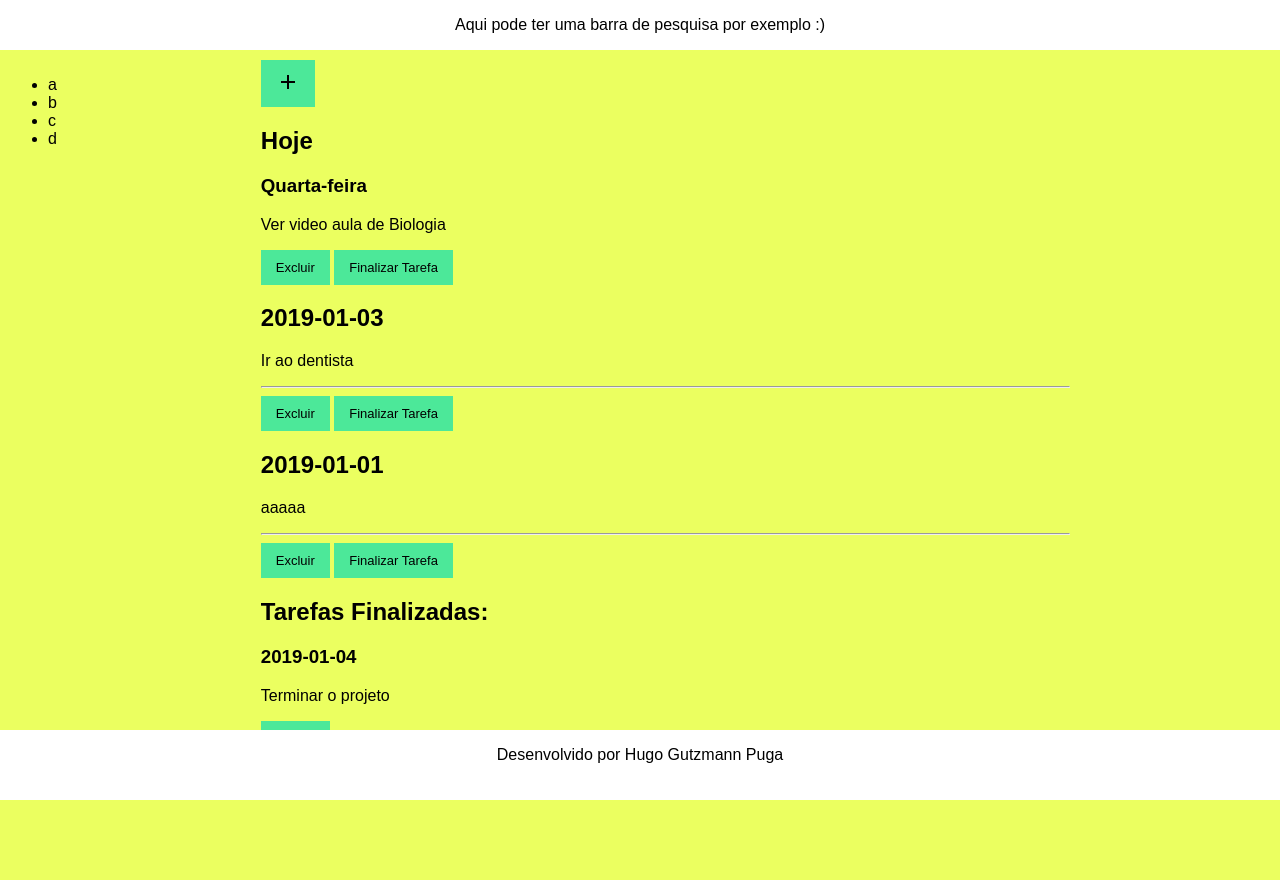
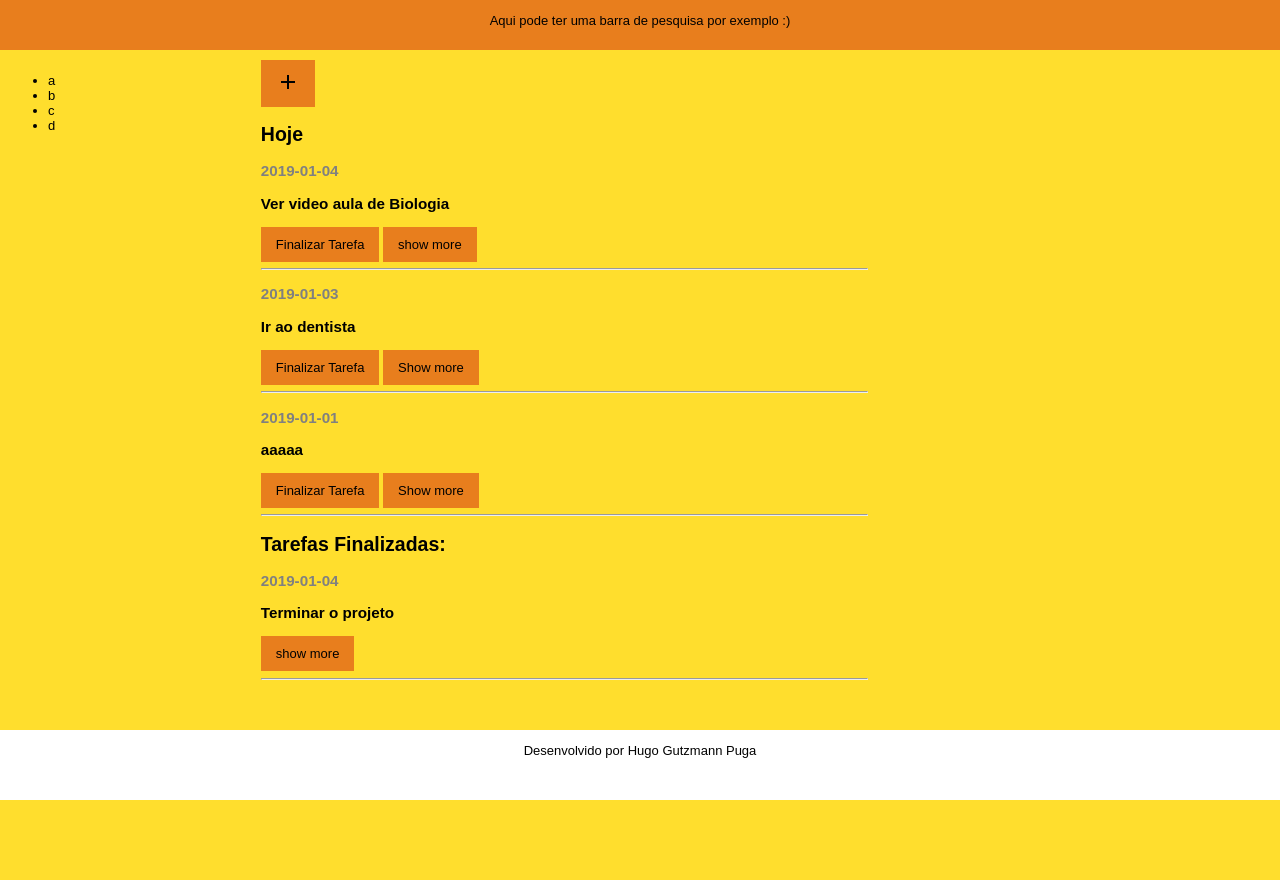
Before and after one commit to HugoGutzmann/ToDoList, a PHP site: page /app/controlers/ControlerGeral.php in a window 1280 px wide. Before the commit the page ends 800 px from the top, so only its background shows below. Run offline with PHP 8.4, Linux system fonts and the light colour scheme; data comes from the database, SQL or seed files in the repository; both versions use the stored data as it was after the commit.

Commit message:
Add files via upload

```diff
--- a/ToDoList/app/controlers/ControlerGeral.php
+++ b/ToDoList/app/controlers/ControlerGeral.php
@@ -39,6 +39,7 @@ switch ($acao) {
 		);
 
 	$crud = new geralCrud();
+
 	//chama a função addTarefa
 	$tarefa = $crud->addTarefa($obj);
 
@@ -54,7 +55,7 @@ switch ($acao) {
 	//chama a função excluiTarefa
 	$excluir = $crud->excluiTarefa($idTarefa);
 
-		header('Location : ControlerGeral.php?acao=index');
+		header('Location: ControlerGeral.php?acao=index');
 
 		break;
 
@@ -74,7 +75,7 @@ switch ($acao) {
 		//exclui a tarefa já finalizada da tabela "Afazeres"
 		$excluiTarefa = $crud->excluiTarefa($idTarefa);
 
-		header('Location : ControlerGeral.php');
+		header('Location: ControlerGeral.php');
 
 		break;
 
@@ -87,6 +88,9 @@ switch ($acao) {
 
 		$excluiF = $crud->excluiTarefaF($id);
 
+		header('Location: ControlerGeral.php');
+
+
 		break;
 
 }
--- a/ToDoList/app/view/index.php
+++ b/ToDoList/app/view/index.php
@@ -2,7 +2,7 @@
 <html lang="en">
 <head>
 	<meta charset="UTF-8">
-	<link rel="stylesheet" href="../../assets/css/css.css">
+	<link rel="stylesheet" href="../../assets/css/cssoriginal.css">
 	<!-- eu não soube como linkar o js, por isso ele ficou no final da pagina, mas o arquivo continua existindo -->
 	<link rel="stylesheet" href="../../assets/js/js.js">
 	<title>ToDoList</title>
@@ -21,7 +21,7 @@ $tarefas = array('a','b');
 <div class="container">
 
 <div class="navbar">
-
+<!-- Aqui é uma barra lateral e poderia ter diferente ações como por exemplo itens que permitem a navegação na pagina-->
 	<ul>
 		<li>a</li>
 		<li>b</li>
@@ -30,46 +30,53 @@ $tarefas = array('a','b');
 	</ul>
 
 </div>
+<div class="corpoabsoluto">
 
-<section>
+<section class="formulario">
 	<a class="accordion" ><img src="../../assets/img/baseline-add-24px.svg"></img></a>
 	<form action="../controlers/controlerGeral.php?acao=newtarefa" method="post" class="panel">
-		<div >
+		<div class="campo" >
 			<label>Digite aqui o nome da sua tarefa</label>
-			<input type="text" name="nome" require placeholder="Exemplo: 'Caminhar 4 km'">
+			<input type="text" name="nome" id="nome" require placeholder="Exemplo: 'Caminhar 4 km'">
 		</div>
 
-		<div>
+		<div class="campo">
 			<label>Detalhe-a</label>
-			<input type="text" name="descricao" require placeholder="Exemplo: 'Sair de casa as 20:00hrs' ">
+			<input type="text" name="descricao" id="detalhe" require placeholder="Exemplo: 'Sair de casa as 20:00hrs' ">
 		</div>
 
-		<input type="submit">
+		<input id="submit" type="submit" value="Guarda">
 
 	</form>
 </section>
-
 <section>
 <!-- Mostra o dia atual -->
 <?php if(isset($tarefasHoje)){ ?>
  <h2>Hoje</h2>
- <!--Seguido do dia referente à semana -->
- <h3>Quarta-feira</h3>
+
 
 <!-- Mostra apenas as tarefas do dia atual, caso houver, claro -->
  <?php foreach ($tarefasHoje as $tarefaHoje): ?>
-<div class="accordion">
+	<!--$data2 = date("d/m/Y", $data);
+	Não consegui manipular para o padrão sul americano dia/mês/ano :( -->
 
-	 	<p><?= $tarefaHoje->nome ?></p>
-	 	<a href="../controlers/controlerGeral.php?acao=excluiTarefa&idtarefa=<?=$tarefaHoje->id?>">Excluir</a>
+	<!--E o dia que ela foi cadastrada -->
+ 		<h3 class="data"><?= $tarefaHoje->data?></h3>
+		<!--mostra o nome da tarefa -->
+	 	<h3><?= $tarefaHoje->nome ?></h3>
+
+
 	 	<a href="../controlers/controlerGeral.php?acao=finalizaTarefa&idtarefa=<?=$tarefaHoje->id?>">Finalizar Tarefa</a>
+	 	<div class="accordion">show more</div>
 
+<div class="panel">
+	<h3 class="data">Detalhes:</h3>
+	<p><?=$tarefaHoje->descricao?></p>
+	<a href="../controlers/controlerGeral.php?acao=excluiTarefa&idtarefa=<?=$tarefaHoje->id?>">Excluir</a>
 </div>
-<div class="panel">
-	<p><?=$tarefaHoje->descricao?></p>
-</div>
-
+ <hr>
  <?php endforeach; } ?>
+</section>
 
 	<!-- Caso existir, mostra as tarefas de outros dias -->
 
@@ -78,31 +85,28 @@ $tarefas = array('a','b');
  if (isset($tarefasHum)) {
 
  foreach ($tarefasHum as $tarefaHum) : ?>
- <div class="accordion">
-	<h2><?php
+ 	<section>
+	<h3 class="data"><?php 	$data = $tarefaHum->data;
 
-	$data = $tarefaHum->data;
-	//$data2 = date("d/m/Y", $data);
-	//Não consegui manipular para o padrão sul americano dia/mês/ano :(
 	echo $data;
 
-		?></h2>
+		?></h3>
+
+	 	<h3><?= $tarefaHum->nome ?></h3>
+
+	 	<a href="../controlers/controlerGeral.php?acao=finalizaTarefa&idtarefa=<?=$tarefaHum->id?>">Finalizar Tarefa</a>
+		<div class="accordion">Show more</div>
 
 
 
-	 	<p><?= $tarefaHum->nome ?></p>
-	 	<hr>
+<div class="panel">
+	<h3 class="data">Detalhes:</h3>
+	<p><?= $tarefaHum->descricao ?></p>
 	 	<a href="../controlers/controlerGeral.php?acao=excluiTarefa&idtarefa=<?=$tarefaHum->id?>">Excluir</a>
-	 	<a href="../controlers/controlerGeral.php?acao=finalizaTarefa&idtarefa=<?=$tarefaHum->id?>">Finalizar Tarefa</a>
-
-
 </div>
-<div class="panel">
-	<p><?= $tarefaHum->descricao ?></p>
-</div>
-
+<hr>
  <?php endforeach; } ?>
-
+</section>
 
  <?php
 
@@ -110,24 +114,26 @@ $tarefas = array('a','b');
  //print_r($finalizadas[1]);die;
 
   if (isset($finalizadas)): ?>
+  	<section>
   	<h2>Tarefas Finalizadas: </h2>
   	<?php foreach ($finalizadas as $finalizada) { ?>
-  <div class="accordion">
-  	<h3><?= $finalizada->data?></h3>
 
- 		<p><?= $finalizada->nome?></p>
+  	<h3 class="data"><?= $finalizada->data?></h3>
+
+ 		<h3><?= $finalizada->nome?></h3>
+  		<div class="accordion">show more</div>
+
+  <div class="panel">
+  	<h3 class="data">Detalhes:</h3>
+  <h3><?= $finalizada->descricao?></h3>
  		<a href="../controlers/controlerGeral.php?acao=excluiTarefaF&idtarefa=<?=$finalizada->id?>">Excluir</a>
-
-  </div>
-  <div class="panel">
-  	<p><?= $finalizada->descricao?></p>
   </div>
  		<hr>
 
  <?php } endif ?>
 
+</section>
 	</div>
-</section>
 
 
 <footer>
--- /dev/null
+++ b/ToDoList/assets/css/cssoriginal.css
@@ -0,0 +1,127 @@
+/* Fonte w3schools (apenas o arccordion para acelerar o processo) "se tem openSource pra que refazer?" -Meu antigo professor de programação,2017 " */
+	/* Style the buttons that are used to open and close the accordion panel */
+.accordion {
+
+  border: none;
+  outline: none;
+  transition: 0.4s;
+  background-color: #E87E1D;
+  border: none;
+  color: white;
+  padding: 10px 15px;
+  text-align: center;
+  text-decoration: none;
+  display: inline-block;
+  cursor: pointer;
+  color: black;
+
+}
+
+/* Add a background color to the button if it is clicked on (add the .active class with JS), and when you move the mouse over it (hover) */
+.active, .accordion:hover {
+
+}
+
+/* Style the accordion panel. Note: hidden by default */
+.panel {
+  padding: 0 18px;
+
+  display: none;
+  overflow: hidden;
+}
+
+/* ------ --- --- ---- -- - -- -- - - -- -  -- */
+
+
+/* Meu css mesmo */
+
+	body{
+    background-color: #FFDE2D;
+		font-family: sans-serif;
+    font-size: 13px;
+
+	}
+
+
+	.container{
+		position: relative;
+		margin-top: 60px;
+	}
+
+	.navbar{
+		position: absolute;
+		left :0px;
+		width: 20%;
+
+	}
+.corpoabsoluto{
+  margin-left: 20%;
+  margin-right: 20%;
+  margin-bottom: 200px;
+}
+
+
+.barracima{
+  background-color: #FF2021;
+	position: fixed;
+ 	top: 0;
+  	left: 0;
+  	height: 50px;
+  	background-color: white;
+  	width: 100%;
+}
+
+footer{
+	text-align: center;
+	position: fixed;
+  bottom: 0;
+  left: 0;
+  height: 70px;
+  background-color: white;
+  width: 100%;
+}
+
+a{
+	background-color: #E87E1D;
+  border: none;
+  color: white;
+  padding: 10px 15px;
+  text-align: center;
+  text-decoration: none;
+  display: inline-block;
+  color: black;
+  cursor: pointer;
+}
+
+hr{
+	margin-right: 20%;
+}
+.barracima{
+  background-color: #E87E1D;
+	text-align: center;
+}
+
+
+.campo input[type="text"],
+.campo textarea {
+    padding: 0.2em;
+    border: 1px solid #CCC;
+    box-shadow: 2px 2px 2px rgba(0,0,0,0.2);
+    display: block;
+}
+
+input[type="submit"] {
+    font-size: 1.5em;
+    background:  #E87E1D;
+    border: 0;
+    margin: 5px;
+    margin-bottom: 1em;
+    color: #FFF;
+    padding: 0.2em 0.6em;
+    box-shadow: 2px 2px 2px rgba(0,0,0,0.2);
+    text-shadow: 1px 1px 1px rgba(0,0,0,0.5);
+}
+
+.data{
+  color: gray;
+}
```
Also changed, not shown: ToDoList/banco/todolist.sql (+7 -5 lines).
